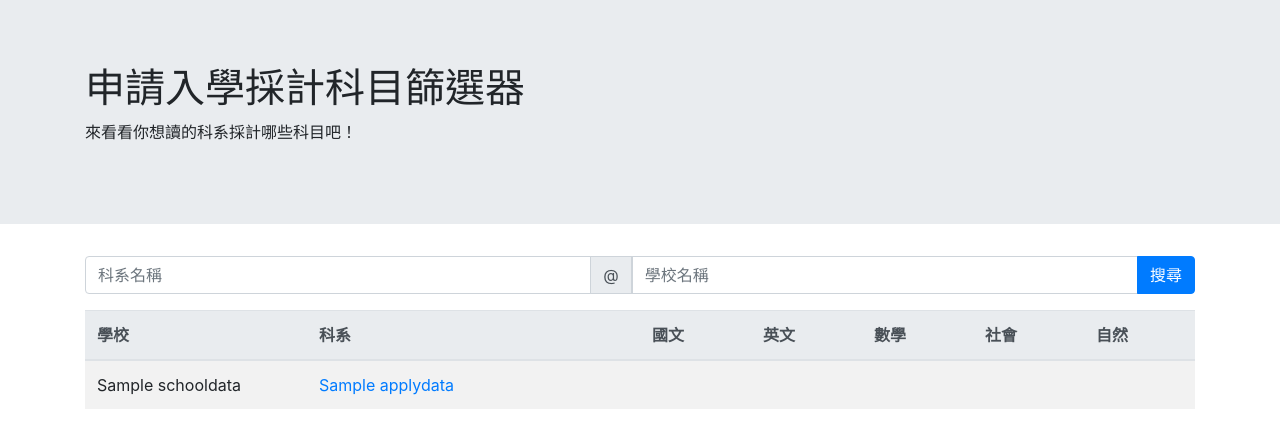
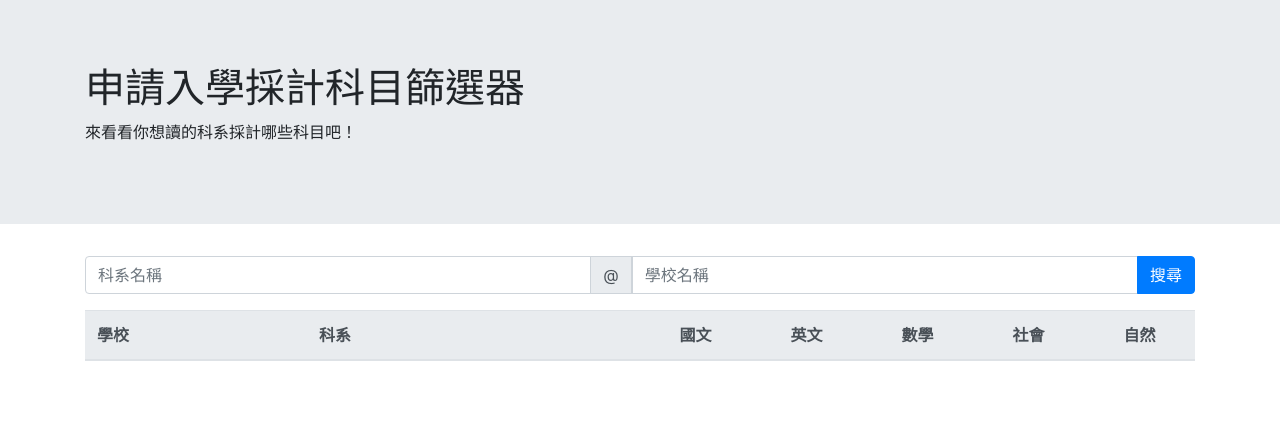
Before and after one commit to lashhw/applytool, a PHP site: page / in a window 1280 px wide. Shown: the top 448 px of the page. Run offline with PHP 8.4, Linux system fonts and the light colour scheme; tables that the repository leaves empty or names only in its code hold one stand-in row (values such as "Sample post"); lists and menus that the app fills with data are empty; some libraries are stand-ins or nearby versions.

Commit message:
modify text align for result table

```diff
--- a/result.php
+++ b/result.php
@@ -2,8 +2,9 @@
 //config file
 require "config.php";
 
-// if 'qd' or 'qs' is empty, set it to '.*'(match any character(s))
-if($_GET["qd"]=="")$_GET["qd"]=".*";
+// if 'qd' is empty, set it to '(?!.*)'(don't match anything)
+if($_GET["qd"]=="")$_GET["qd"]="(?!.*)";
+// if 'qs' is empty, set it to '.*'(match any character(s))
 if($_GET["qs"]=="")$_GET["qs"]=".*";
 
 // convert id to school name
@@ -27,11 +28,11 @@
   "二階"=>"s7"
 );
 function getFormatted($str){
-  echo "<script>console.log('".$str."');</script>";
+  // echo "<script>console.log('".$str."');</script>";
   if(array_key_exists($str,$GLOBALS["table_colors"]))
-    return "<td class='".$GLOBALS["table_colors"][$str]."'>".$str."</td>";
+    return "<td class='subject ".$GLOBALS["table_colors"][$str]."'>".$str."</td>";
   else
-    return "<td class='td_default'></td>";
+    return "<td class='subject td_default'></td>";
 }
 ?>
 <div class="container">
@@ -44,17 +45,18 @@
   <table id="table_result" class="table">
     <thead class="thead-light">
       <tr>
-        <th width="10%">學校</th>
-        <th width="15%">科系</th>
-        <th width="5%">國文</th>
-        <th width="5%">英文</th>
-        <th width="5%">數學</th>
-        <th width="5%">社會</th>
-        <th width="5%">自然</th>
+        <th width="20%">學校</th>
+        <th width="30%">科系</th>
+        <th width="10%" class="subject">國文</th>
+        <th width="10%" class="subject">英文</th>
+        <th width="10%" class="subject">數學</th>
+        <th width="10%" class="subject">社會</th>
+        <th width="10%" class="subject">自然</th>
       </tr>
     </thead>
 
     <!-- loop through every rows which match regex and fliter schoolname -->
+    <?php $cnt = 0; ?>
     <?php foreach ($stmt_apply->fetchAll() as $row):?>
       <?php $schoolname = getSchoolName($row["id"],$row,$pdo_apply);?>
       <?php if(preg_match("/".$_GET["qs"]."/",$schoolname)):?>
--- a/style.css
+++ b/style.css
@@ -28,3 +28,6 @@
 .td_default{
   background-color: #f2f2f2;
 }
+.subject{
+  text-align: center;
+}
```
Lines whose indentation alone changed are shown as unchanged.
